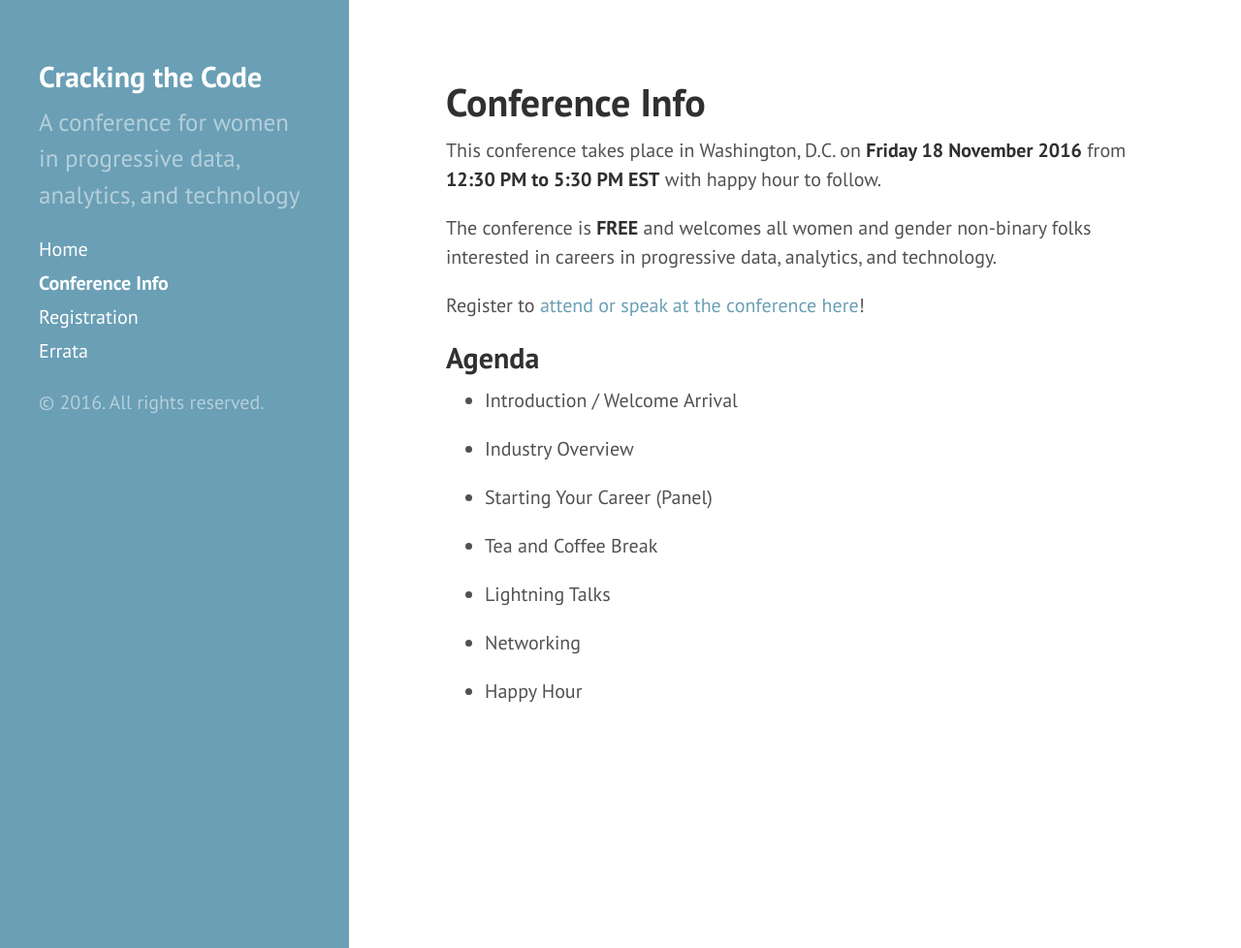
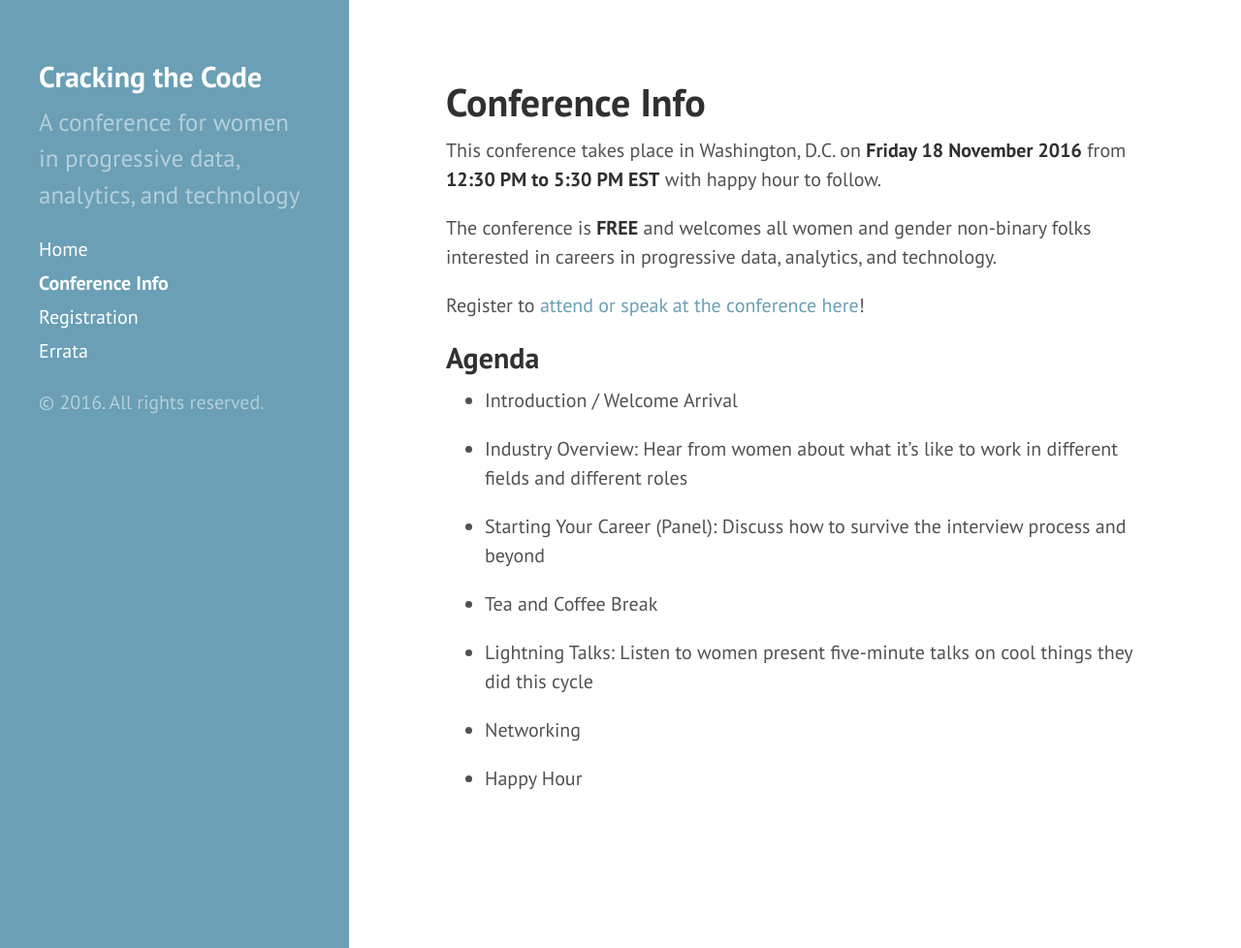
Before and after one commit to anniejw6/crackthecode_site, a Jekyll site: the page built from conference-info.md, in a window 1280 px wide and 978 px high. Shown: the whole window at 97% size. Built offline with Jekyll 4.4.1, drawn with Linux system fonts in a browser that asks for light colours; Markdown is read by kramdown in place of the engine named in the settings.

Commit message:
update pages

```diff
--- a/CNAME
+++ b/CNAME
@@ -1 +1 @@
-hyde.getpoole.com
+crackthecode.io
--- a/conference-info.md
+++ b/conference-info.md
@@ -13,13 +13,13 @@ Register to [attend or speak at the conference here](/register/)!
 
 * Introduction / Welcome Arrival
 
-* Industry Overview
+* Industry Overview: Hear from women about what it's like to work in different fields and different roles
 
-* Starting Your Career (Panel)
+* Starting Your Career (Panel): Discuss how to survive the interview process and beyond
 
 * Tea and Coffee Break
 
-* Lightning Talks
+* Lightning Talks: Listen to women present five-minute talks on cool things they did this cycle
 
 * Networking
 
--- a/index.html
+++ b/index.html
@@ -13,14 +13,14 @@ title: Home
       </a>
     </h1>
 
-    <span class="post-date">{{ post.date | date_to_string }}</span>
+    <!-- <span class="post-date">{{ post.date | date_to_string }}</span> -->
 
     {{ post.content }}
   </div>
   {% endfor %}
 </div>
 
-<div class="pagination">
+<!-- <div class="pagination">
   {% if paginator.next_page %}
     <a class="pagination-item older" href="{{ site.baseurl }}page{{paginator.next_page}}">Older</a>
   {% else %}
@@ -35,4 +35,4 @@ title: Home
   {% else %}
     <span class="pagination-item newer">Newer</span>
   {% endif %}
-</div>
+</div> -->
```
Also changed, not shown: register.md (+1 -2 lines), LICENSE.md (deleted).
